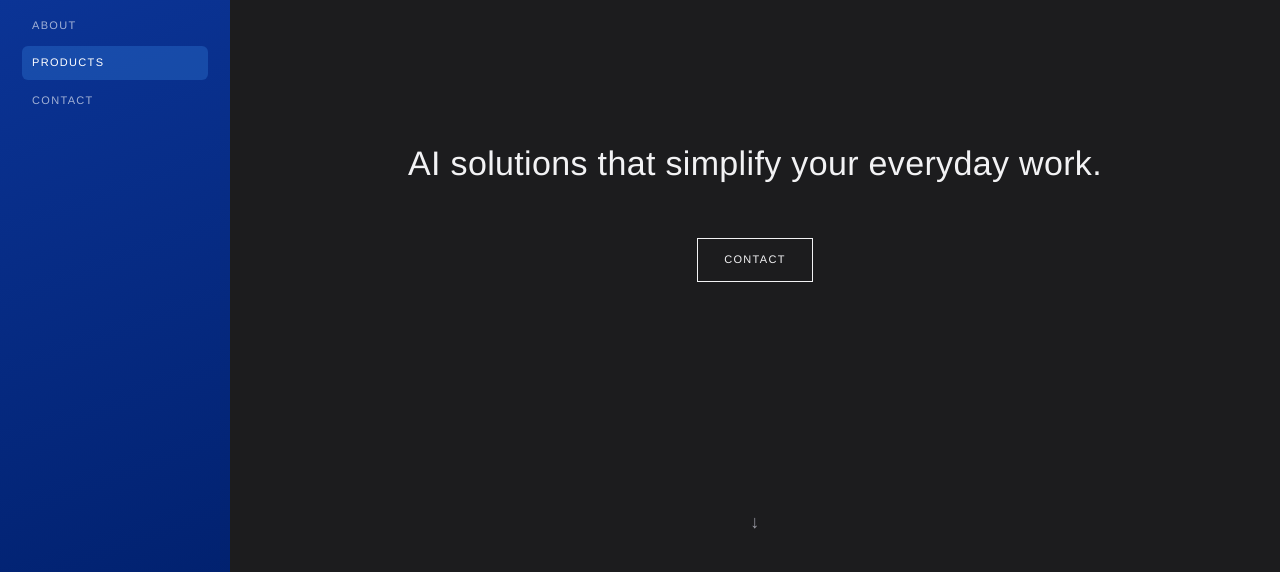
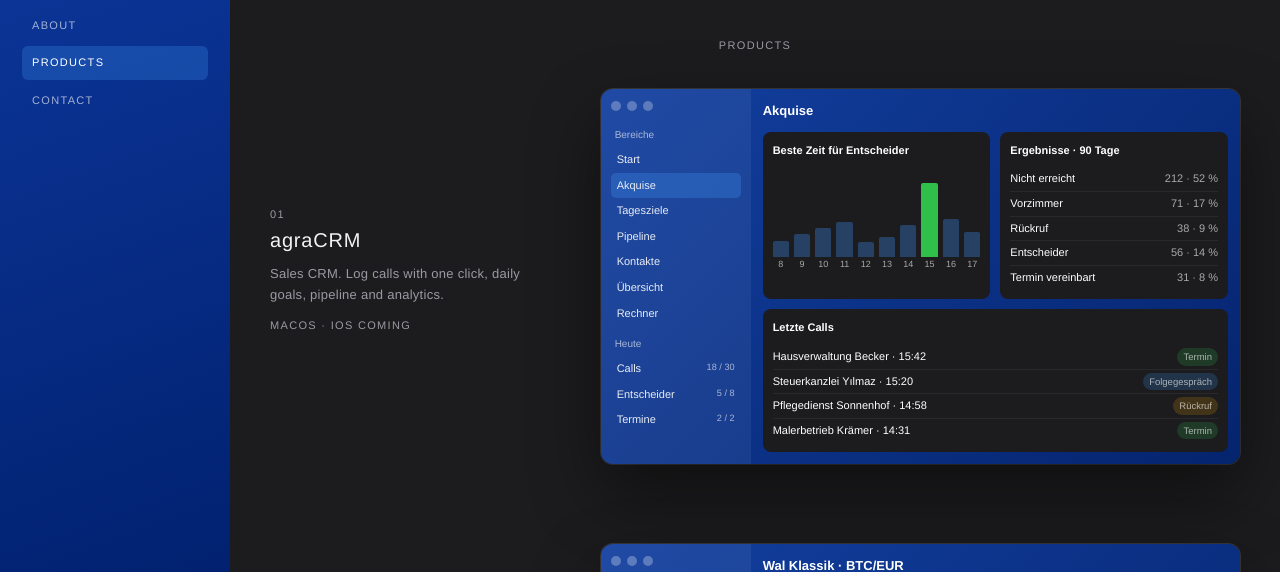
Before and after one commit to mtsnbsl/agra-consulting, a plain HTML site: page index.html in a window 1280 px wide. Shown: the part 143-715 px from the top of the page. Drawn offline with Linux system fonts and the light colour scheme.

Commit message:
Startseite zeigt direkt die Produkte
Co-Authored-By: Claude Opus 5.5 <noreply@anthropic.com>
Claude-Session: https://claude.ai/code/session_017614GxZ2aj8WZ5MB56xLNR

```diff
--- a/index.html
+++ b/index.html
@@ -19,13 +19,12 @@ a{color:inherit;text-decoration:none}
 a:hover{opacity:.6}
 a:focus-visible{outline:1px solid var(--ink);outline-offset:3px}
 .up{text-transform:uppercase;letter-spacing:.12em;font-size:11px}
-.hero{min-height:88vh;display:flex;flex-direction:column;justify-content:center;align-items:center;text-align:center;padding:40px 0;position:relative}
+.hero{text-align:center;padding:64px 0 8px}
 .hint{position:absolute;bottom:28px;left:50%;transform:translateX(-50%);color:var(--muted);font-size:18px;animation:bob 2.2s ease-in-out infinite}
 @keyframes bob{0%,100%{transform:translate(-50%,0)}50%{transform:translate(-50%,6px)}}
 @media (prefers-reduced-motion: reduce){.hint{animation:none}}
-html{scroll-behavior:smooth;scroll-snap-type:y proximity}
-.hero,#produkte-sec{scroll-snap-align:start}
-#produkte-sec{border-top:0;padding-top:48px}
+html{scroll-behavior:smooth}
+#produkte-sec{border-top:0;padding-top:40px}
 .hero h1{font-weight:400;font-size:clamp(22px,3vw,34px);letter-spacing:.01em;margin:0 0 14px;text-wrap:balance}
 .hero p{color:var(--muted);margin:0 auto;max-width:46ch}
 .cta{display:inline-block;margin-top:34px;border:1px solid var(--ink);padding:12px 26px}
@@ -178,8 +177,6 @@ html[data-lang="en"] .de{display:none} html:not([data-lang="en"]) .en{display:no
   <div class="view" id="v-start">
     <div class="hero">
       <h1><span class="de">KI-Lösungen, die Ihren Alltag vereinfachen.</span><span class="en">AI solutions that simplify your everyday work.</span></h1>
-      <a class="cta up" href="#kontakt"><span class="de">Kontakt</span><span class="en">Contact</span></a>
-      <a class="hint" href="#produkte" aria-label="Zu den Produkten">↓</a>
     </div>
     <section id="produkte-sec">
       <div class="label up"><span class="de">Produkte</span><span class="en">Products</span></div>
```
